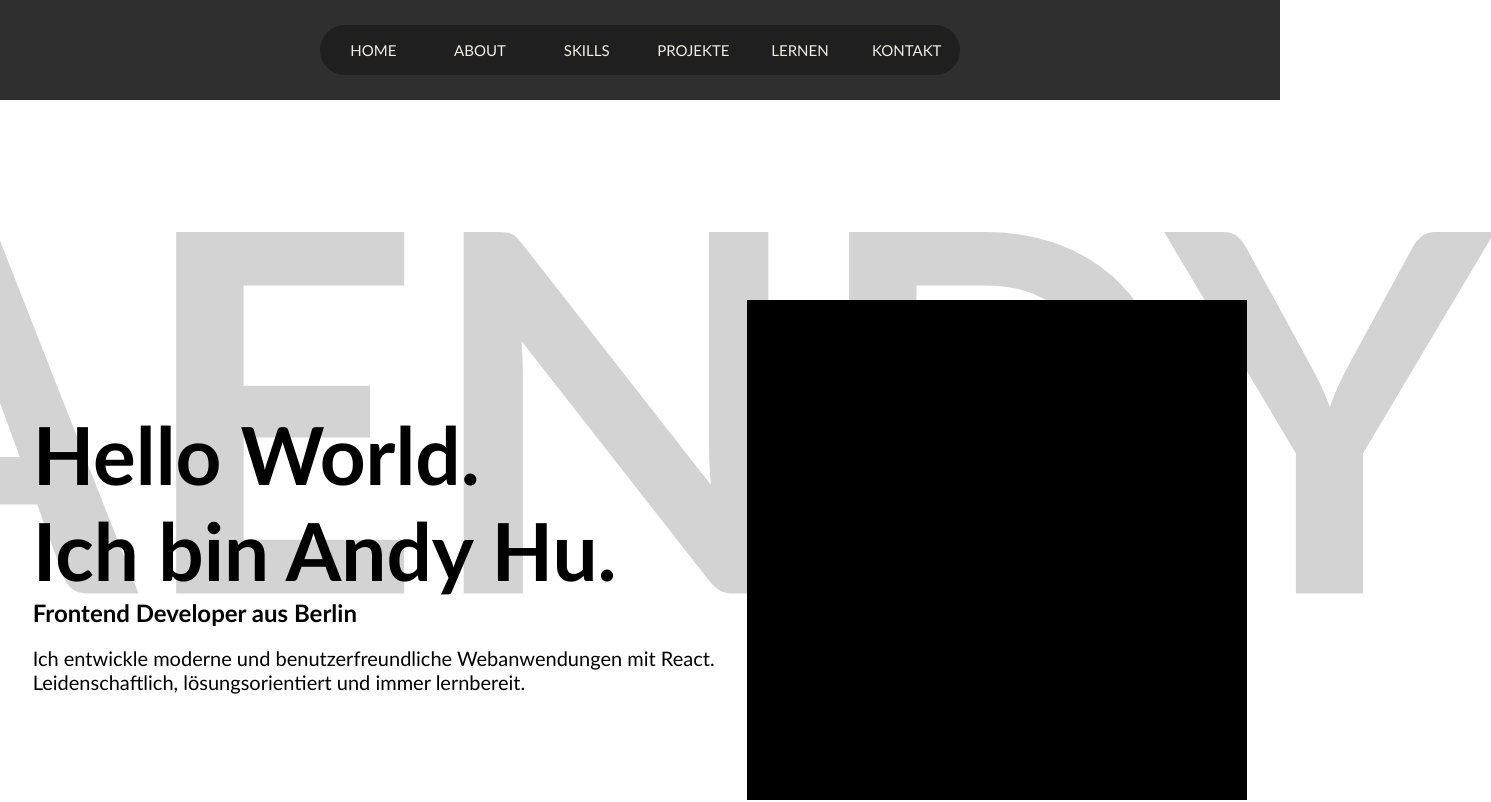
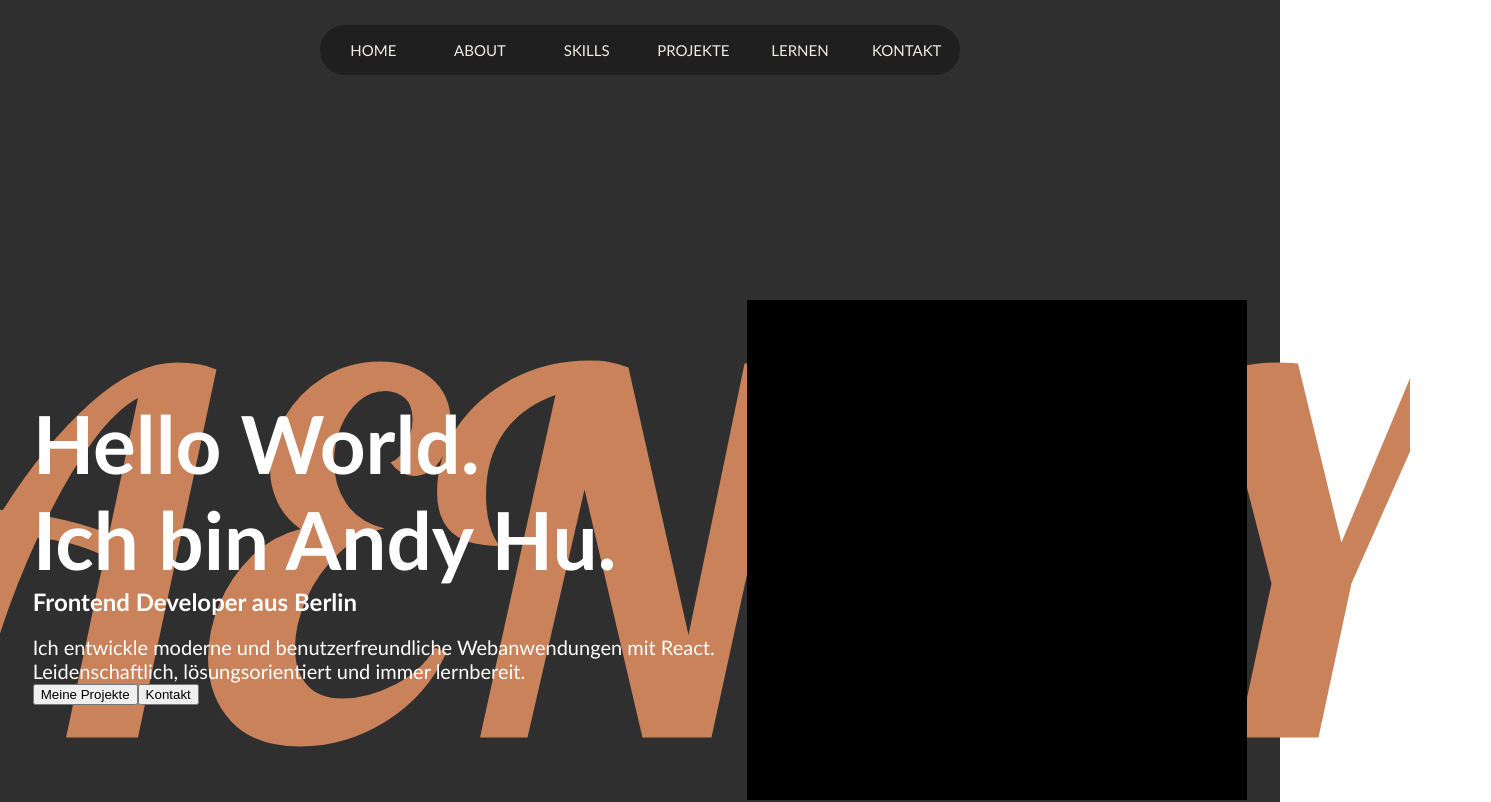
Before and after one commit to AndyHu8/Portfolio-Website, a React (Create React App) app in the folder portfolio-website/: page / in a window 1280 px wide. Shown: the top 802 px of the page, 1491 px wide, since content can reach past the window. Built offline with nearby package versions, Linux system fonts and the light colour scheme.

Commit message:
Erste Änderungen an Home

```diff
--- a/portfolio-website/src/App.css
+++ b/portfolio-website/src/App.css
@@ -1,3 +1,5 @@
+@import url('https://fonts.googleapis.com/css2?family=Lobster&display=swap');
+
 * {
   box-sizing: border-box;
   margin: 0;
--- a/portfolio-website/src/Home/Home.css
+++ b/portfolio-website/src/Home/Home.css
@@ -1,13 +1,16 @@
 .home-wrapper {
     font-family: 'Trebuchet MS', 'Lucida Sans Unicode', 'Lucida Grande', 'Lucida Sans', Arial, sans-serif;
+    position: relative;
     width: 100%;
     height: 900px;
+    background-color: var(--lightgray);
+    color: white;
 }
 
 /*HOME BACKGROUND TITLE*/
 .home-background-title {
     position: absolute;
-    z-index: -1;
+    z-index: 0;
 
     /*Position*/
     top: 50%;
@@ -18,12 +21,16 @@
     font-size: 500px;
 
     /*Hintergrund*/
-    color: lightgray;
+    color: var(--orange);
+    font-family: "Lobster", sans-serif;
+    font-weight: 400;
+    font-style: normal;
 }
 
 /*HOME INHALT*/
 .home-inhalt {
-    z-index: 0;
+    position: relative;
+    z-index: 1;
     display: flex;
     height: 100%;
     justify-content: space-evenly;
--- a/portfolio-website/src/Home/Home.jsx
+++ b/portfolio-website/src/Home/Home.jsx
@@ -12,6 +12,10 @@ function Home(){
                         <br />
                         <p>Ich entwickle moderne und benutzerfreundliche Webanwendungen mit React.</p>
                         <p>Leidenschaftlich, lösungsorientiert und immer lernbereit.</p>
+                        <div className='home-buttons'>
+                            <button>Meine Projekte</button>
+                            <button>Kontakt</button>
+                        </div>
                     </div>
                     <div className='home-images'>
 
```
